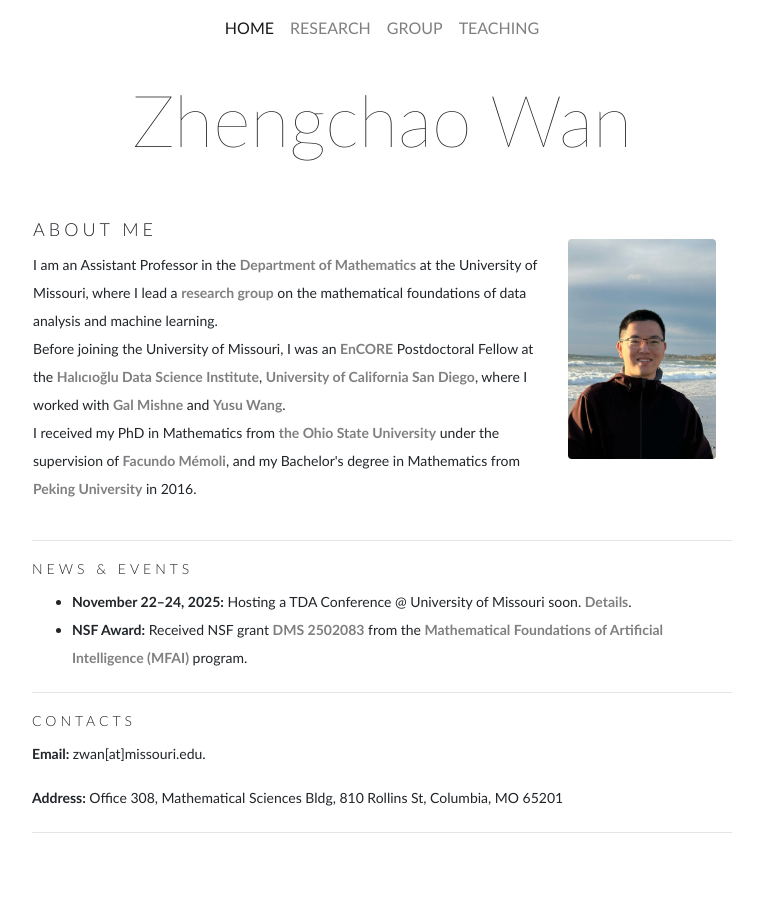
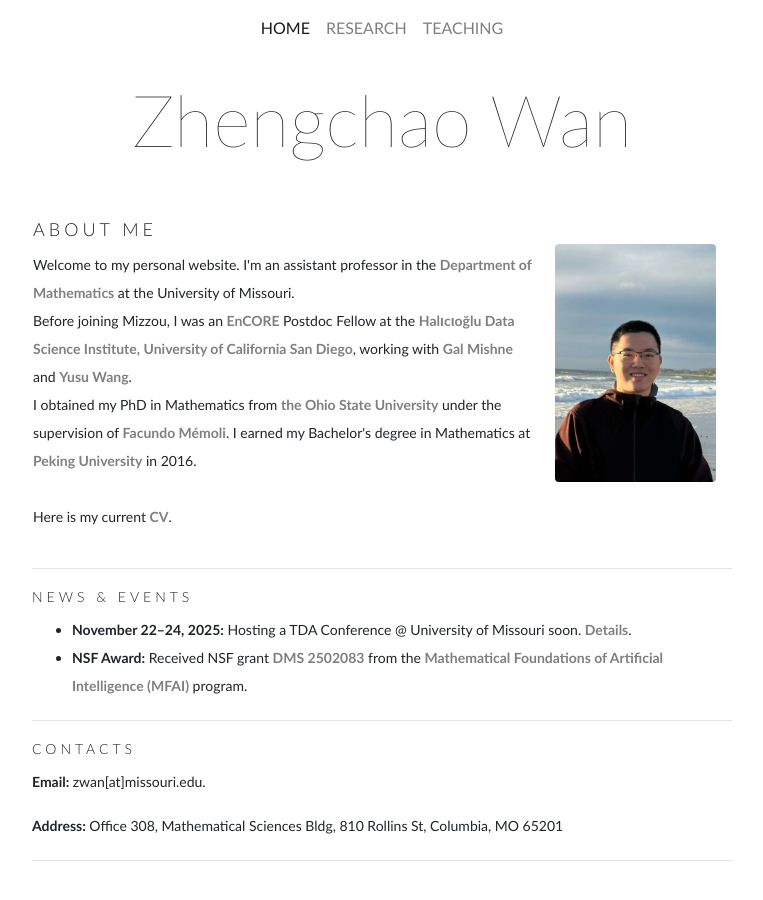
Before and after one commit to ZhengchaoW/ZhengchaoW.github.io, a Jekyll site: the page built from index.html, in a window 1280 px wide. Shown: the whole page, without its empty margins (258-1021 px from the left). Built offline with Jekyll 4.4.1, drawn with Linux system fonts in a browser that asks for light colours.

Commit message:
Revert "Add research group page"
This reverts commit 82e6a347dbed3d7a7f8b9b8bbb913750002cfe16.

```diff
--- a/_includes/navbar.html
+++ b/_includes/navbar.html
@@ -14,9 +14,6 @@
       <li class="nav-item{% if page.active == "research" %} active{% endif %}">
         <a class="nav-link" href="research.html">Research {% if page.active == "research" %} <span class="sr-only">(current)</span>{% endif %}</a>
       </li>
-      <li class="nav-item{% if page.active == "group" %} active{% endif %}">
-        <a class="nav-link" href="group.html">Group {% if page.active == "group" %} <span class="sr-only">(current)</span>{% endif %}</a>
-      </li>
       <li class="nav-item{% if page.active == "teaching" %} active{% endif %}">
         <a class="nav-link" href="teaching.html">Teaching {% if page.active == "teaching" %} <span class="sr-only">(current)</span>{% endif %}</a>
       </li>
--- a/_layouts/base.html
+++ b/_layouts/base.html
@@ -27,7 +27,7 @@
 
     <link href="css/custom.css?v=20260517-mfai-layout" rel="stylesheet">
     <!--    title-->
-    <title> Zhengchao Wan </title>
+    <title> Zhengchao's personal website </title>
   </head>
   <body>
 <div class="container {{ page.extra_classes }}">
--- a/index.html
+++ b/index.html
@@ -10,12 +10,14 @@ active: home
               <td>
                   <section>
                     <p><h2>About me</h2>
-                      I am an Assistant Professor in the <a href="https://math.missouri.edu">Department of Mathematics</a> at the University of Missouri, where I lead a <a href="group.html">research group</a> on the mathematical foundations of data analysis and machine learning.
+                      Welcome to my personal website. I'm an assistant professor in the <a href="https://math.missouri.edu">Department of Mathematics</a> at the University of Missouri.
                       <br>
-                      Before joining the University of Missouri, I was an <a href="https://encore.ucsd.edu">EnCORE</a> Postdoctoral Fellow at the <a href="https://datascience.ucsd.edu">Hal&#305;c&#305;o&#287;lu Data Science Institute</a>, <a href="https://www.ucsd.edu">University of California San Diego</a>, where I worked with <a href="http://mishne.ucsd.edu">Gal Mishne</a> and <a href="http://yusu.belkin-wang.org">Yusu Wang</a>.
+                      Before joining Mizzou, I was an <a href="https://encore.ucsd.edu"> EnCORE </a> Postdoc Fellow at the <a href="https://datascience.ucsd.edu"> Halιcιoğlu Data Science Institute,</a> <a href="https://www.ucsd.edu"> University of California San Diego</a>, working with <a href="http://mishne.ucsd.edu">Gal Mishne</a> and <a href="http://yusu.belkin-wang.org">Yusu Wang</a>.
                       <br>
-                      I received my PhD in Mathematics from <a href="https://math.osu.edu">the Ohio State University</a> under the supervision of <a href="http://facundo-memoli.org">Facundo M&eacute;moli</a>, and my Bachelor's degree in Mathematics from <a href="https://www.math.pku.edu.cn">Peking University</a> in 2016.
-</p>
+                      I obtained my PhD in Mathematics from <a href="https://math.osu.edu">the Ohio State University</a> under the supervision of <a href="http://facundo-memoli.org">Facundo Mémoli</a>. I earned my Bachelor's degree in Mathematics at <a href="https://www.math.pku.edu.cn">Peking University</a> in 2016.
+                    <br>
+                    <br>
+                    Here is my current <a href="cv.pdf">CV</a>.</p>
 
                   </section>
               </td>
--- a/research.html
+++ b/research.html
@@ -10,6 +10,9 @@ opengraph:
 
     <h2>Research</h2>
     <br>
+    <h3>Research Interests</h3>
+    <p>My primary research interests lie in the development of novel mathematical tools and frameworks for understanding and analyzing complex data, with a focus on geometric and topological data analysis. My work spans across multiple domains, including probability theory, geometry, graph theory, and machine learning.</p>
+    <p>One of my recent focus areas is understanding the generalization of diffusion models from a geometric perspective.</p>
     <p> Here is my <a href="https://scholar.google.com/citations?hl=en&user=kmTKYtoAAAAJ&view_op=list_works&sortby=pubdate">Google Scholar Page</a>.</p>
     <hr>
     <h3> Preprints </h3>
```
Also changed, not shown: _data/group.yml (deleted, +0 -15 lines), group.html (deleted, +0 -55 lines), 1 other file.
